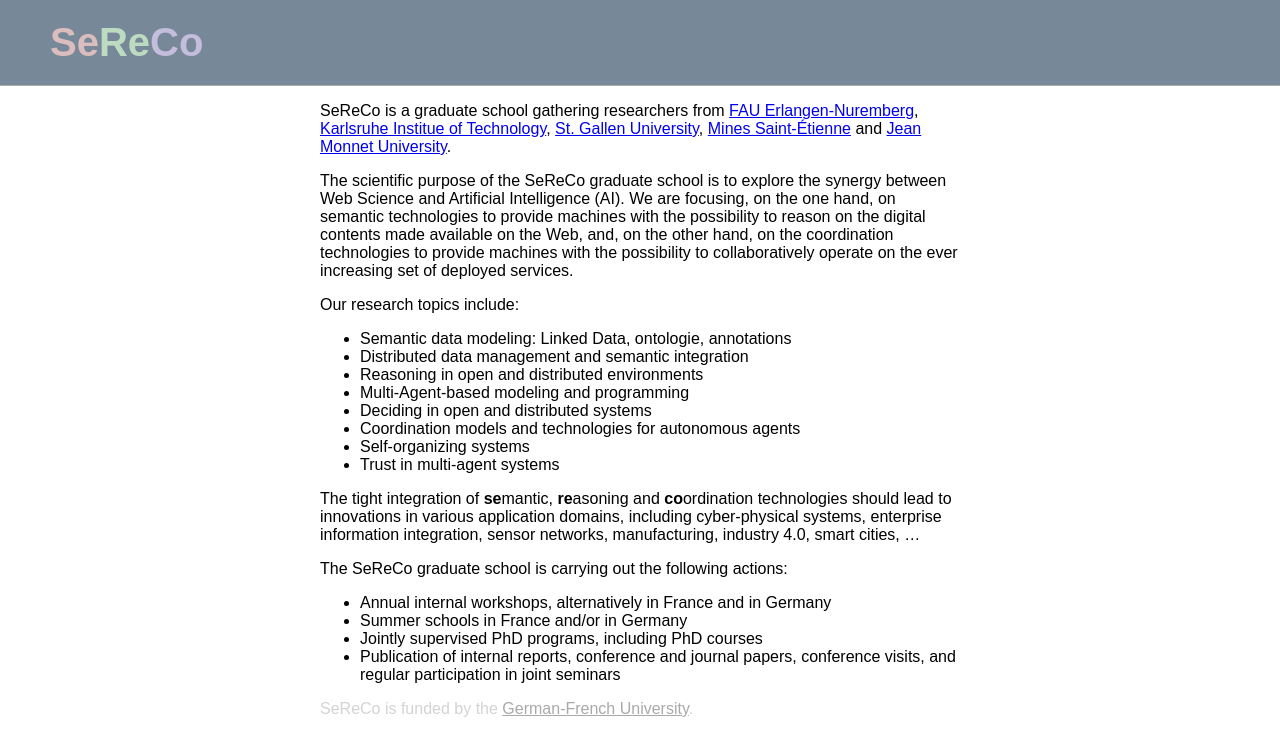
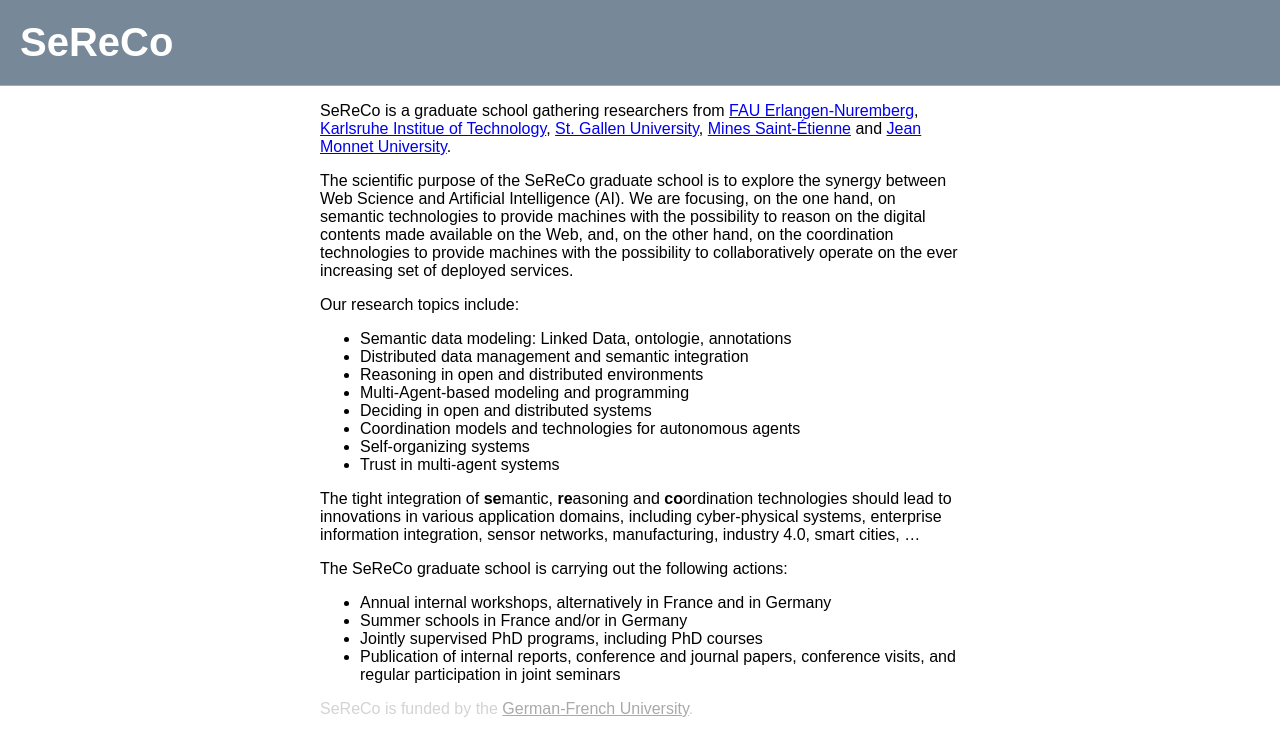
Before and after one commit to fbreuilemse/sereco-graduate-school.github.io, a Jekyll site: the page built from index.md, in a window 1280 px wide. Shown: the top 756 px of the page. Built offline with Jekyll 4.4.1, drawn with Linux system fonts in a browser that asks for light colours.

Commit message:
remove title color

```diff
--- a/css/default.css
+++ b/css/default.css
@@ -13,10 +13,7 @@ body {
 
 header {
     margin: 0;
-    padding-left: 50px;
-    padding-right: 50px;
-    padding-top: 20px;
-    padding-bottom: 20px;
+    padding: 20px;
     color: white;
     font-weight: bolder;
     font-size: 2.5em;
@@ -24,6 +21,7 @@ header {
     border-bottom: 1px solid darkgray;
 }
 
+/*
 header span:nth-child(1) {
     color: hsl(0, 30%, 80%);
 }
@@ -35,6 +33,7 @@ header span:nth-child(2) {
 header span:nth-child(3) {
     color: hsl(255, 30%, 80%);
 }
+*/
 
 footer {
     max-width: 640px;
```
